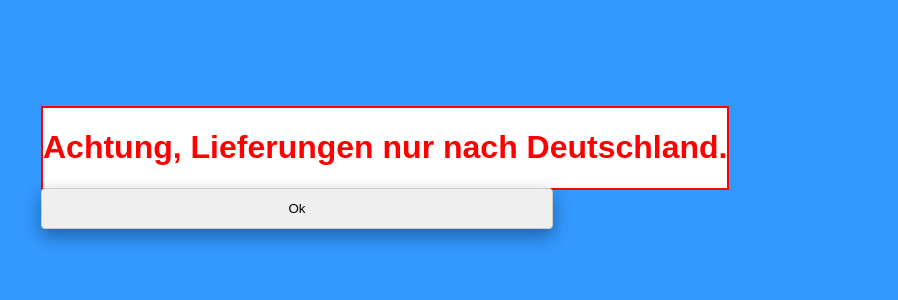
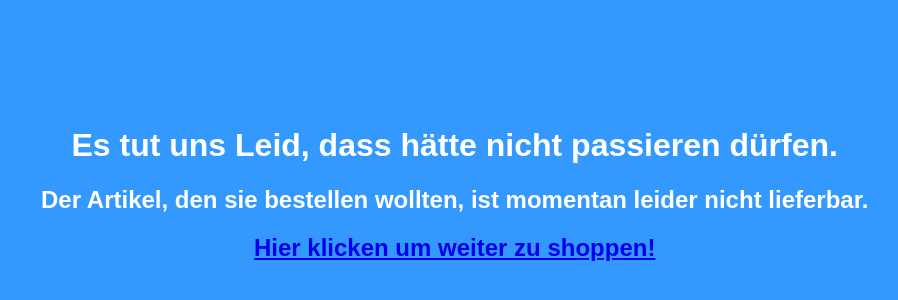
Before and after one commit to Nudeldoodle/Nudeldoodle.github.io, a plain HTML site: page bestellfehler.html in a window 1280 px wide. Shown: the part 134-434 px from the top of the page, without its empty margins (343-1241 px from the left). Drawn offline with Linux system fonts and the light colour scheme.

Commit message:
Update bestellfehler.html

```diff
--- a/bestellfehler.html
+++ b/bestellfehler.html
@@ -1,20 +1,15 @@
 <!DOCTYPE html>
 <html>
 	<head>
+		<title>NudeldoodleBestellung</title>
 		<meta charset="utf-8" />
-        <title>Postleitzahl</title>
 		<link rel="stylesheet" type="text/css" href="styleFehlerUIndex.css" />
 	</head>
 	<body>
-        <div class="achtungText">
-           <H1>Achtung, Lieferungen nur nach Deutschland.</H1>
+		<div class="fehlerText">
+			<h1>Es tut uns Leid, dass hätte nicht passieren dürfen.<h1>
+			<h2>Der Artikel, den sie bestellen wollten, ist momentan leider nicht lieferbar.<h2>
+			<a href="NUDELDOODLE.html">Hier klicken um weiter zu shoppen!</a>
 	  </div>
-        <form>
-            <input type="button" onclick="location.href='NUDELDOODLE.html';" value="Ok" />
-        </form>
 	</body>
-    <script>
-    // Popup
-    alert("Auf dieser Seite werden keiner Nutzerdaten gespeichert");
-    </script>
 </html>
```
Lines whose indentation alone changed are shown as unchanged.
